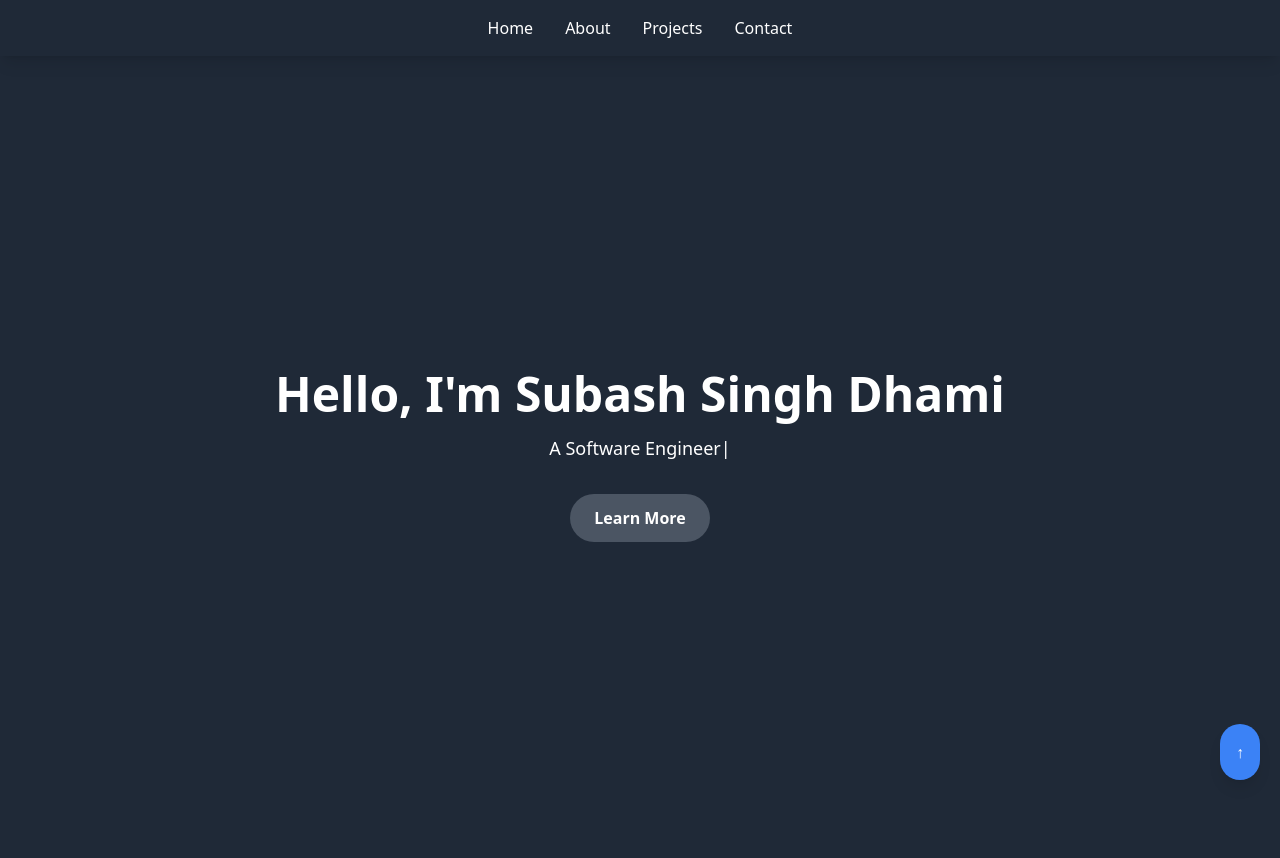
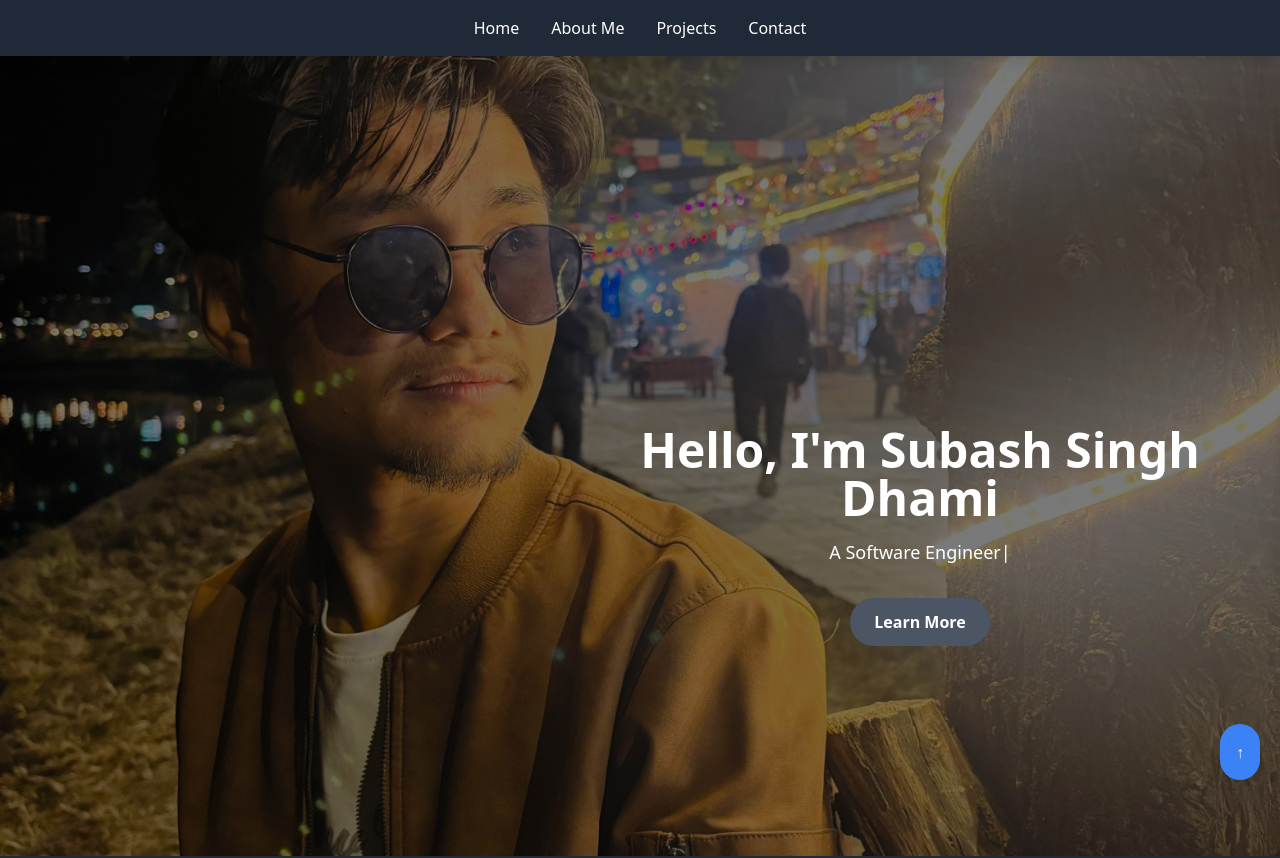
Before and after one commit to mesubash/my-portfolio, a React (Vite) app: page / in a window 1280 px wide. Shown: the top 858 px of the page. Built offline with nearby package versions, Linux system fonts and the light colour scheme.

Commit message:
background pic added

```diff
--- a/package.json
+++ b/package.json
@@ -16,6 +16,7 @@
     "react": "^18.3.1",
     "react-dom": "^18.3.1",
     "react-router-dom": "^7.1.3",
+    "react-scroll": "^1.9.0",
     "typed.js": "^2.1.0",
     "typeit": "^8.8.7"
   },
--- a/src/App.jsx
+++ b/src/App.jsx
@@ -1,12 +1,12 @@
 import React from "react";
 import { BrowserRouter as Router, Routes, Route } from "react-router-dom";
-import Header from "./components/Header";
 import About from "./components/About";
 import Projects from "./components/Projects";
 import Contact from "./components/Contact";
 import Footer from "./components/Footer";
 import LandingPage from "./components/LandingPage";
 import './App.css';
+import Navbar from "./components/NavBar";
 
 const App = () => {
   // Scroll to top function
@@ -21,7 +21,7 @@ const App = () => {
     <Router>
       <div className="app-container font-sans bg-gray-50">
         {/* Header */}
-        <Header />
+        <Navbar />
 
         {/* Landing Page Section */}
         <section id="landingpage">
--- a/src/components/About.jsx
+++ b/src/components/About.jsx
@@ -59,7 +59,7 @@ const About = () => {
       </p>
       <div className="mt-8 text-center">
         <img
-          src="/assets/profile.jpg"
+          src="src/assets/profile.jpeg"
           alt="Subash Singh Dhami"
           className="w-48 h-48 object-cover rounded-full mx-auto"
         />
--- a/src/components/Footer.jsx
+++ b/src/components/Footer.jsx
@@ -5,10 +5,11 @@ const Footer = () => {
   return (
     <footer className="footer footer-center bg-base-200 text-base-content rounded p-10">
     <nav className="grid grid-flow-col gap-4">
-      <a className="link link-hover">About us</a>
-      <a className="link link-hover">Contact</a>
-      <a className="link link-hover">Jobs</a>
-      <a className="link link-hover">Press kit</a>
+      <a href="#home" className="link link-hover">Home</a>
+
+      <a href="#about" className="link link-hover">About Me</a>
+      <a href="#projects" className="link link-hover">Projects</a>
+      <a href="#contact" className="link link-hover">Contact Me</a>
     </nav>
     <nav>
       <div className="grid grid-flow-col gap-4">
@@ -48,7 +49,7 @@ const Footer = () => {
       </div>
     </nav>
     <aside>
-      <p>Copyright © {new Date().getFullYear()} - All right reserved by ACME Industries Ltd</p>
+      <p>Copyright © {new Date().getFullYear()} - All right reserved.</p>
     </aside>
   </footer>
 
--- a/src/components/LandingPage.jsx
+++ b/src/components/LandingPage.jsx
@@ -5,35 +5,39 @@ import Typed from "typed.js"; // Import Typed.js
 
 const LandingPage = () => {
   useEffect(() => {
-    AOS.init({ duration: 2000 }); // Initialize AOS
+    AOS.init({ duration: 2000 });
 
-    // Initialize Typed.js for the typing effect on the roles text
     const typed = new Typed(".typed", {
       strings: ["Developer", "Software Engineer", "Learner", "Student"],
-      typeSpeed: 80,  // Adjusted for smoother typing
-      backSpeed: 60,   // Adjusted for smoother deleting
-      backDelay: 1000, // Delay before starting to delete
-      startDelay: 500, // Delay before starting to type
+      typeSpeed: 80,
+      backSpeed: 60,
+      backDelay: 1000,
+      startDelay: 500,
       loop: true,
-      showCursor: true, // Ensure cursor is shown
-      cursorChar: "|",  // Keep only one cursor
-      onComplete: (self) => {
-        // Prevent cursor from glitching by resetting once typing is completed
-        self.cursor.removeAttribute("style");
-      },
+      showCursor: true,
+      cursorChar: "|",
     });
 
-    // Cleanup on component unmount
-    return () => {
-      typed.destroy();
-    };
+    return () => typed.destroy();
   }, []);
 
   return (
-    <section className="h-screen flex items-center justify-center bg-gray-800 text-white">
-      <section className="name-section" data-aos="zoom-in">
-      <div className="text-center">
-        <h1 className="text-5xl font-bold">Hello, I'm Subash Singh Dhami</h1>
+    <section
+      id="home"
+      className="relative h-screen flex items-center justify-center text-center text-white"
+      style={{
+        backgroundImage: "url('src/assets/profile.jpeg')",
+        backgroundSize: "cover",
+        backgroundPosition: "center",
+        backgroundRepeat: "no-repeat",
+
+      }}
+    >
+<div className="absolute inset-0 bg-black bg-opacity-50">
+  {/* Content */}
+  <div className="absolute left-[85%] top-[60%] transform -translate-x-3/4 -translate-y-1/2 text-white w-full max-w-2xl px-4">
+    <div data-aos="fade-right" data-aos-duration="1000" data-aos-delay="200">
+      <h1 className="text-5xl font-bold whitespace-normal break-words">Hello, I'm Subash Singh Dhami</h1>
       <p className="text-lg mt-4">
         A <span className="typed"></span>
       </p>
@@ -44,7 +48,12 @@ const LandingPage = () => {
         Learn More
       </a>
     </div>
-      </section>
+  </div>
+</div>
+
+
+
+
     </section>
   );
 };
--- a/src/components/Header.jsx
+++ b/src/components/NavBar.jsx
@@ -1,6 +1,6 @@
 import React from "react";
 
-const Header = () => {
+const NavBar = () => {
   return (
     <header className="sticky top-0 bg-gray-800 text-white p-4 shadow-lg z-10">
       <nav>
@@ -9,7 +9,7 @@ const Header = () => {
             <a href="#home" className="hover:text-gray-400">Home</a>
           </li>
           <li>
-            <a href="#about" className="hover:text-gray-400">About</a>
+            <a href="#about" className="hover:text-gray-400">About Me</a>
           </li>
           <li>
             <a href="#projects" className="hover:text-gray-400">Projects</a>
@@ -23,4 +23,4 @@ const Header = () => {
   );
 };
 
-export default Header;
+export default NavBar;
--- a/src/index.css
+++ b/src/index.css
@@ -11,6 +11,7 @@ html{
   padding: 0;
   box-sizing: border-box;
 }
+
 body {
   font-family: 'Arial', sans-serif;
   background-color: #f4f4f4;
```
Also changed, not shown: src/assets/profile.jpeg (added), 1 other file (tests, documents, lock files or other folders). Lines whose indentation alone changed are shown as unchanged.
